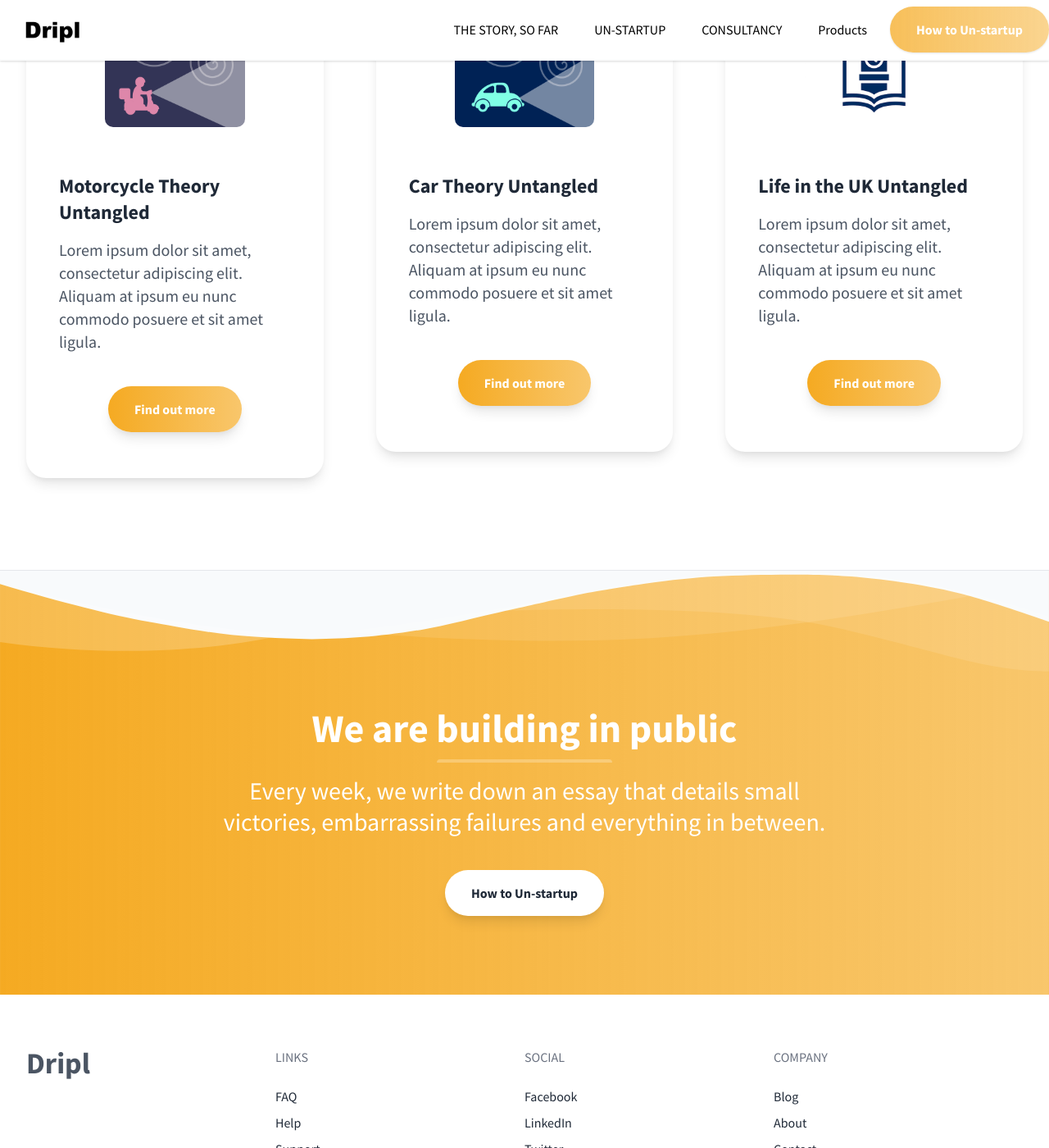
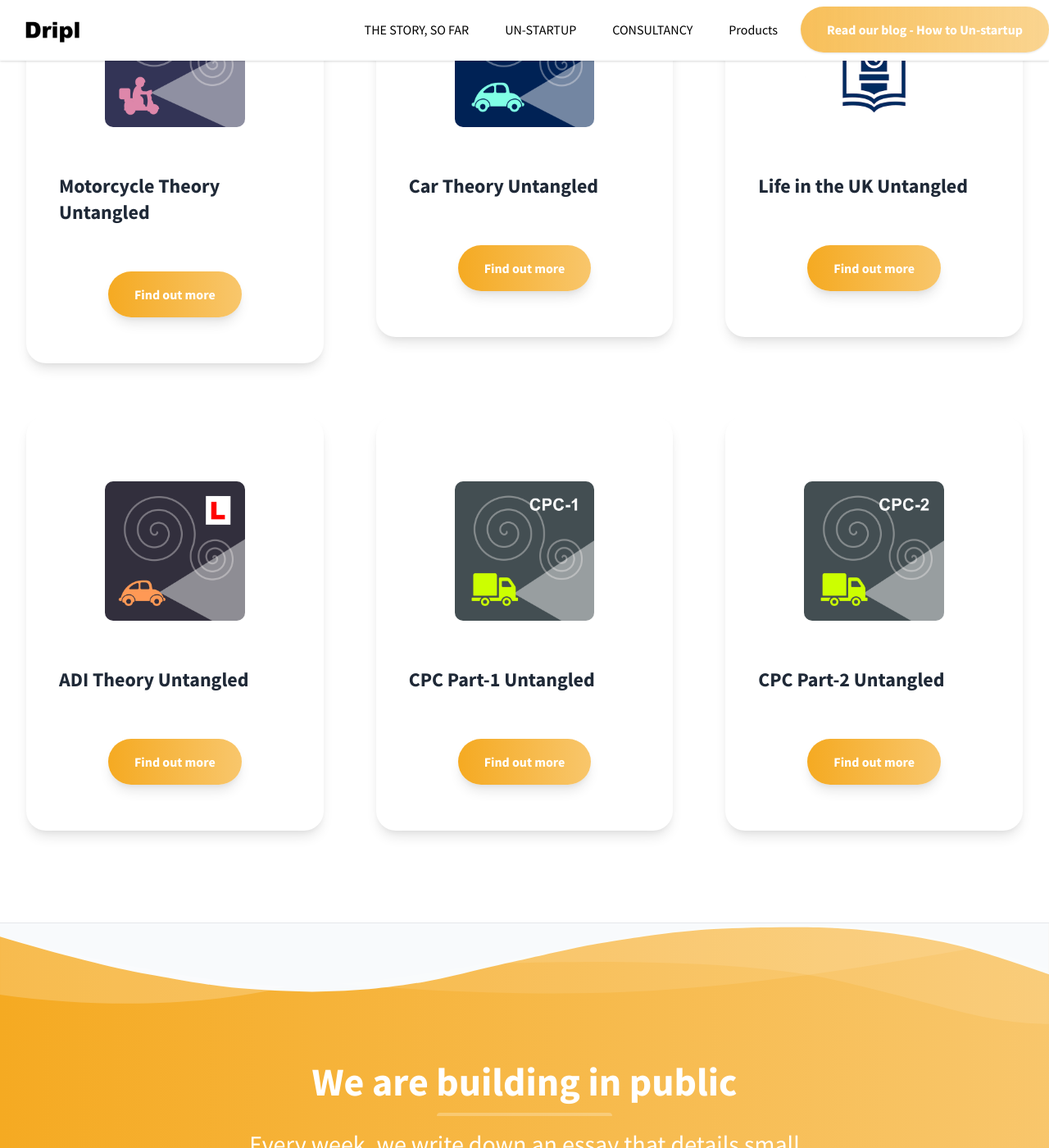
Before and after one commit to mcornford/land, a Jekyll site: the page built from index.md, in a window 1280 px wide and 1400 px high, scrolled down 3484 px. Shown: the whole window at 82% size. Built offline with Jekyll 4.4.1, drawn with Linux system fonts in a browser that asks for light colours; some of the changed text lies outside the part shown.

Commit message:
Update Pages “home”

```diff
--- a/index.md
+++ b/index.md
@@ -46,31 +46,35 @@
     image: assets/uploads/undraw_mind_map_re_nlb6.svg
 products:
   - title: Motorcycle Theory Untangled
-    description: >+
-      Lorem ipsum dolor sit amet, consectetur adipiscing elit. Aliquam at ipsum
-      eu nunc commodo posuere et sit amet ligula.
-
+    description: "\n"
     link: /motorcycle
     icon: assets/uploads/motorcycle-icon.png
   - title: Car Theory Untangled
-    description: >+
-      Lorem ipsum dolor sit amet, consectetur adipiscing elit. Aliquam at ipsum
-      eu nunc commodo posuere et sit amet ligula.
-
+    description: "\n"
     link: /car
     icon: assets/uploads/car-icon.png
   - title: Life in the UK Untangled
-    description: >
-      Lorem ipsum dolor sit amet, consectetur adipiscing elit. Aliquam at ipsum
-      eu nunc commodo posuere et sit amet ligula.
+    description: "\n"
     link: /lituk
     icon: assets/uploads/lituk-icon.png
+  - title: ADI Theory Untangled
+    link: /adi
+    icon: assets/uploads/adi-icon.png
+    description: "\n"
+  - title: CPC Part-1 Untangled
+    link: /cpc-1
+    icon: assets/uploads/lorry-icon.png
+    description: "\n"
+  - title: CPC Part-2 Untangled
+    link: /cpc-2
+    icon: assets/uploads/lorry2-icon.png
+    description: "\n"
 layout: default
 cta:
   title: We are building in public
   subtitle: Every week, we write down an essay that details small victories,
     embarrassing failures and everything in between.
-  action: How to Un-startup
+  action: Read our blog - How to Un-startup
   link: https://www.notion.so/dripluk/How-to-Unstartup-4f4ea12d2c8b4e97be3fce5667a08d17
 footer:
   - title: Links
@@ -83,18 +87,16 @@
         link: /#support
   - title: Social
     items:
-      - name: Facebook
-        link: /#facebook
-      - name: LinkedIn
-        link: /#linkedin
-      - name: Twitter
-        link: /#twitter
+      - name: "@ainyxedi"
+        link: https://www.notion.so/dripluk/How-to-Unstartup-4f4ea12d2c8b4e97be3fce5667a08d17#f7cc15e014ad4157a7f44afc5f9f2158
+      - name: "@alixedi"
+        link: https://twitter.com/alixedi
   - title: Company
     items:
       - name: Blog
-        link: /#blog
+        link: https://www.notion.so/dripluk/How-to-Unstartup-4f4ea12d2c8b4e97be3fce5667a08d17
       - name: About
-        link: /#about
+        link: "#"
       - name: Contact
-        link: /#contact
+        link: mailto:hello@dripl.co.uk
 ---
```
Also changed, not shown: other parts of index.md (+2 -2 lines).
